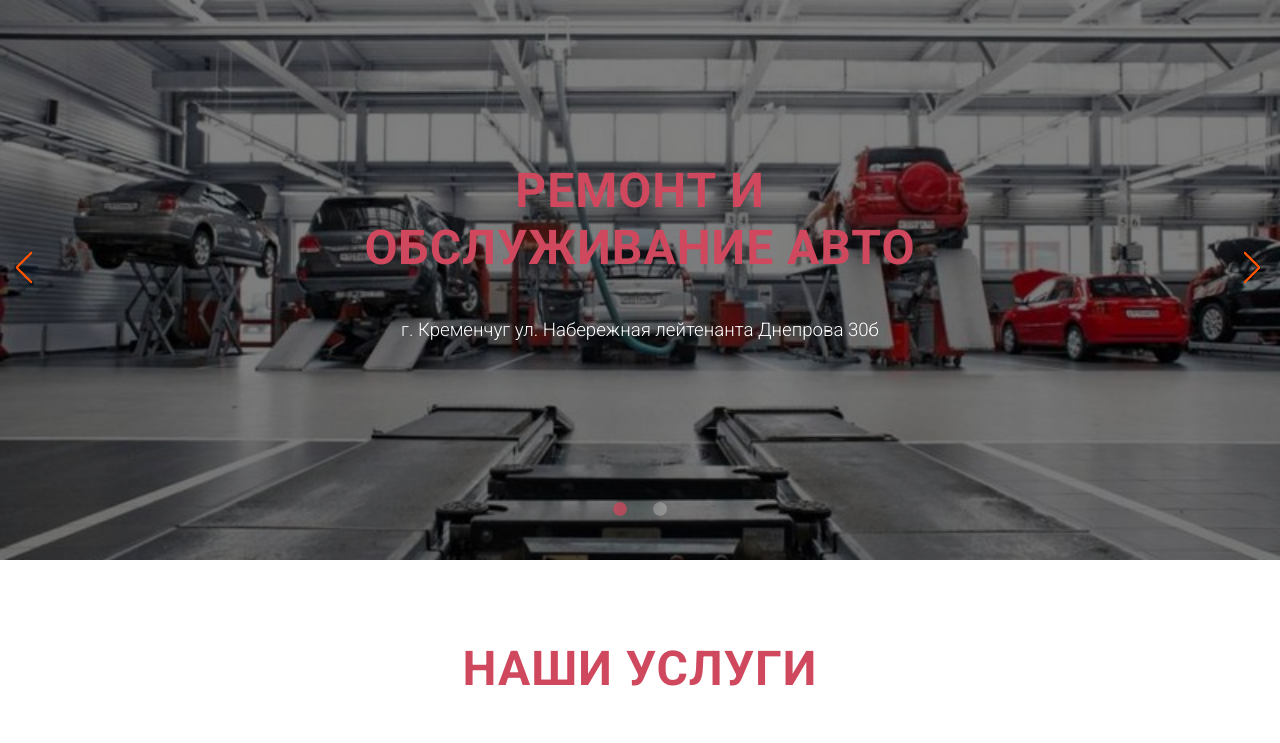
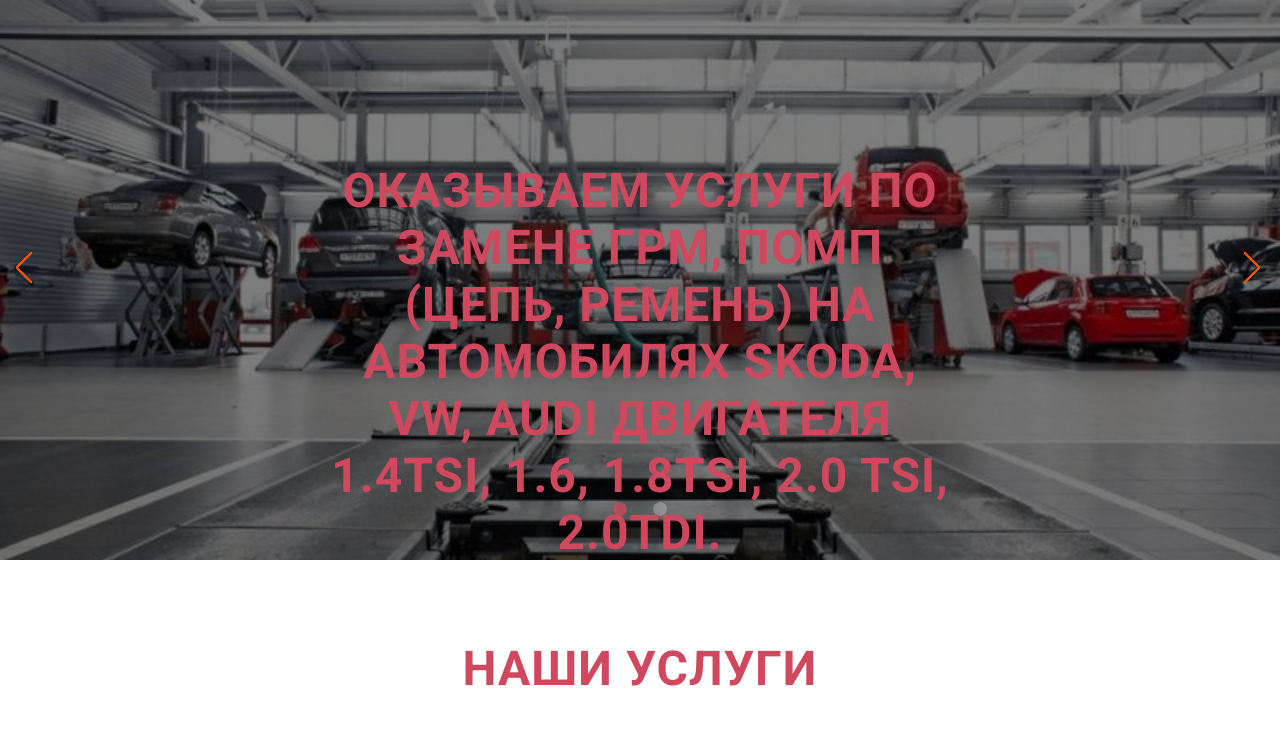
Before and after one commit to EwgenyKuzmenko/ivan, a Django app: page / in a window 1280 px wide. Shown: the part 168-911 px from the top of the page. Run offline with Django 3.2, Linux system fonts and the light colour scheme; some libraries are stand-ins or nearby versions.

Commit message:
Дизайн

```diff
--- a/templates/index.html
+++ b/templates/index.html
@@ -93,7 +93,7 @@
 				<div class="slider-item" style="background: url({% static 'img/my2.jpg' %}) no-repeat top center/cover;"></div>
 			</div>
 			<div class="promo-content">
-				<h3>РЕМОНТ И ОБСЛУЖИВАНИЕ авто</h3>
+				<h3>Оказываем услуги по замене грм, помп (цепь, ремень) на автомобилях skoda, vw, audi двигателя 1.4tsi, 1.6, 1.8tsi, 2.0 tsi, 2.0tdi.</h3>
 				<p>г. Кременчуг ул. Набережная лейтенанта Днепрова 30б </p>
 			</div>
 		</div>
```
